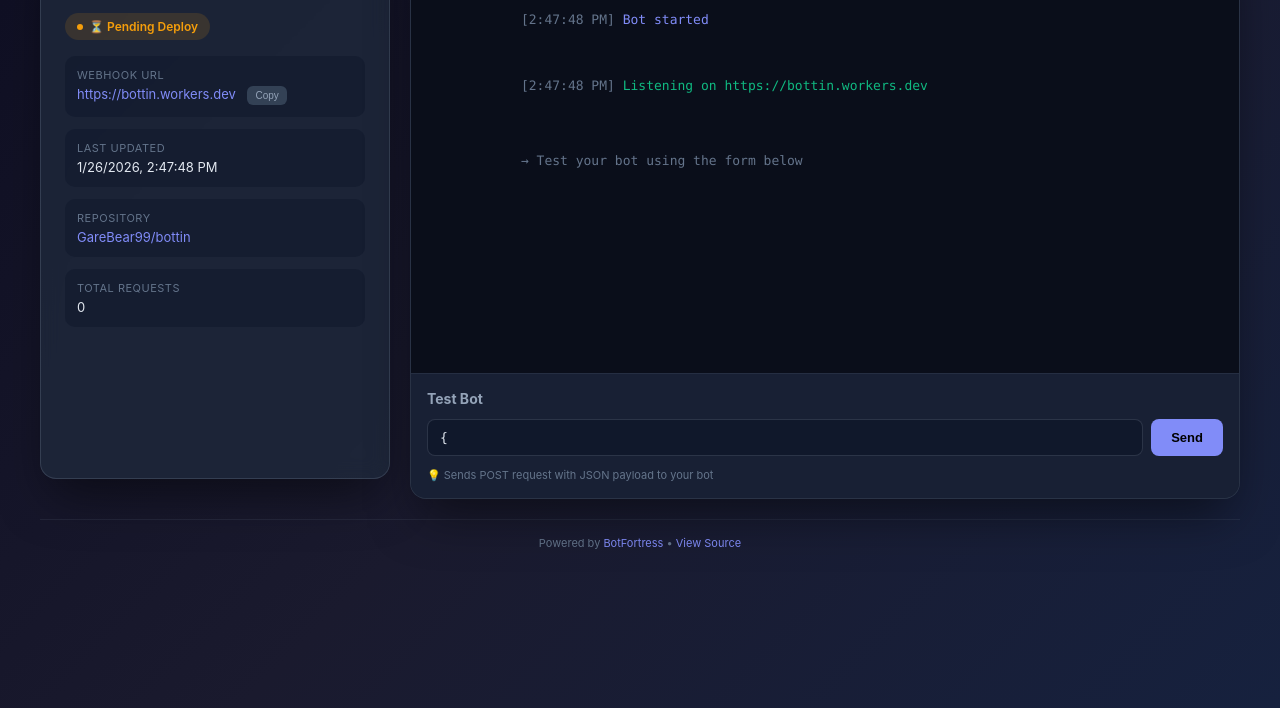
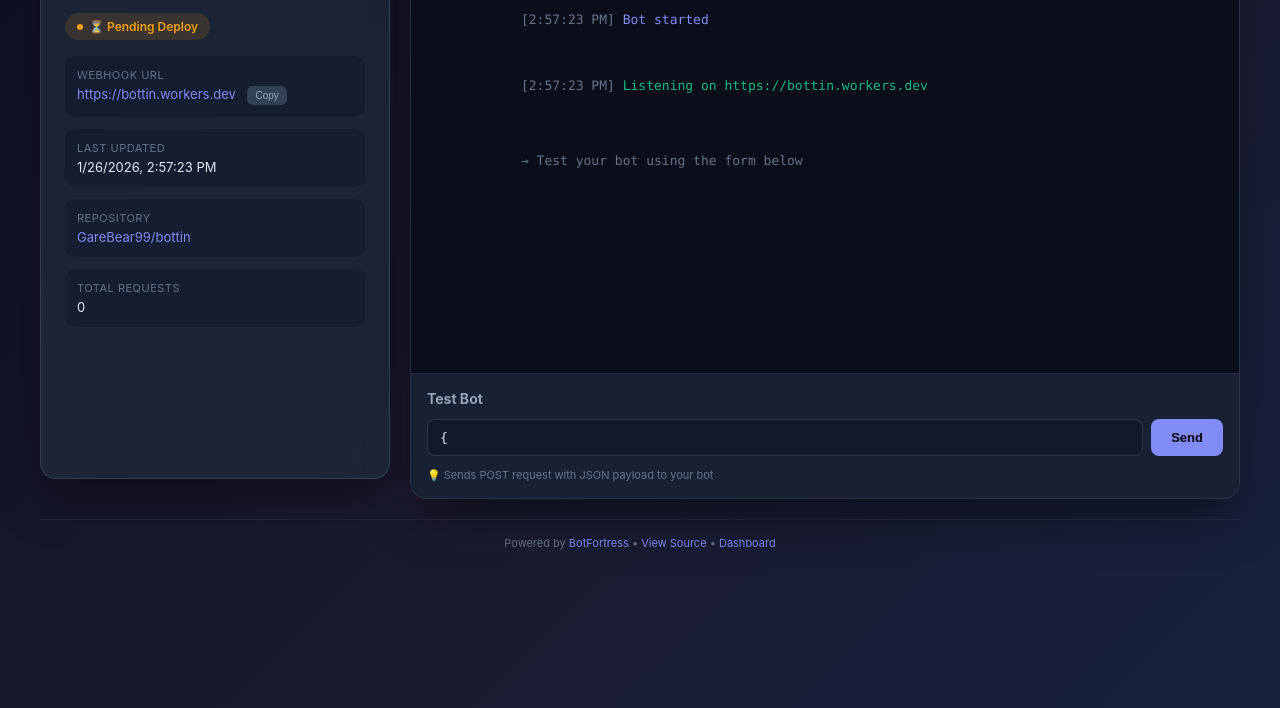
Before and after one commit to GareBear99/bottin, a website: page index.html in a window 1280 px wide. Shown: the part 92-800 px from the top of the page. Drawn offline with Linux system fonts and the light colour scheme.

Commit message:
Update botterccino via BotFortress

```diff
--- a/index.html
+++ b/index.html
@@ -206,7 +206,7 @@
 
           <div class="info-item">
             <div class="info-label">Last Updated</div>
-            <div class="info-value">1/26/2026, 2:47:48 PM</div>
+            <div class="info-value">1/26/2026, 2:57:23 PM</div>
           </div>
 
           <div class="info-item">
@@ -237,10 +237,10 @@
 
         <div class="terminal-output" id="terminalOutput">
           <div class="log-line log-info">
-            <span class="log-timestamp">[2:47:48 PM]</span> Bot started
+            <span class="log-timestamp">[2:57:23 PM]</span> Bot started
           </div>
           <div class="log-line log-success">
-            <span class="log-timestamp">[2:47:48 PM]</span> Listening on https://bottin.workers.dev
+            <span class="log-timestamp">[2:57:23 PM]</span> Listening on https://bottin.workers.dev
           </div>
           <div class="log-line" style="color: #64748b; margin-top: 12px;">
             → Test your bot using the form below
@@ -261,7 +261,7 @@
     </div>
 
     <div class="footer">
-      Powered by <a href="https://botfortress.io" target="_blank">BotFortress</a> • <a href="https://github.com/GareBear99/bottin" target="_blank">View Source</a>
+      Powered by <a href="https://GareBear99.github.io/bottin" target="_blank">BotFortress</a> • <a href="https://github.com/GareBear99/bottin" target="_blank">View Source</a> • <a href="https://garebear99.github.io/BotFortress/" target="_blank">Dashboard</a>
     </div>
   </div>
 
```
